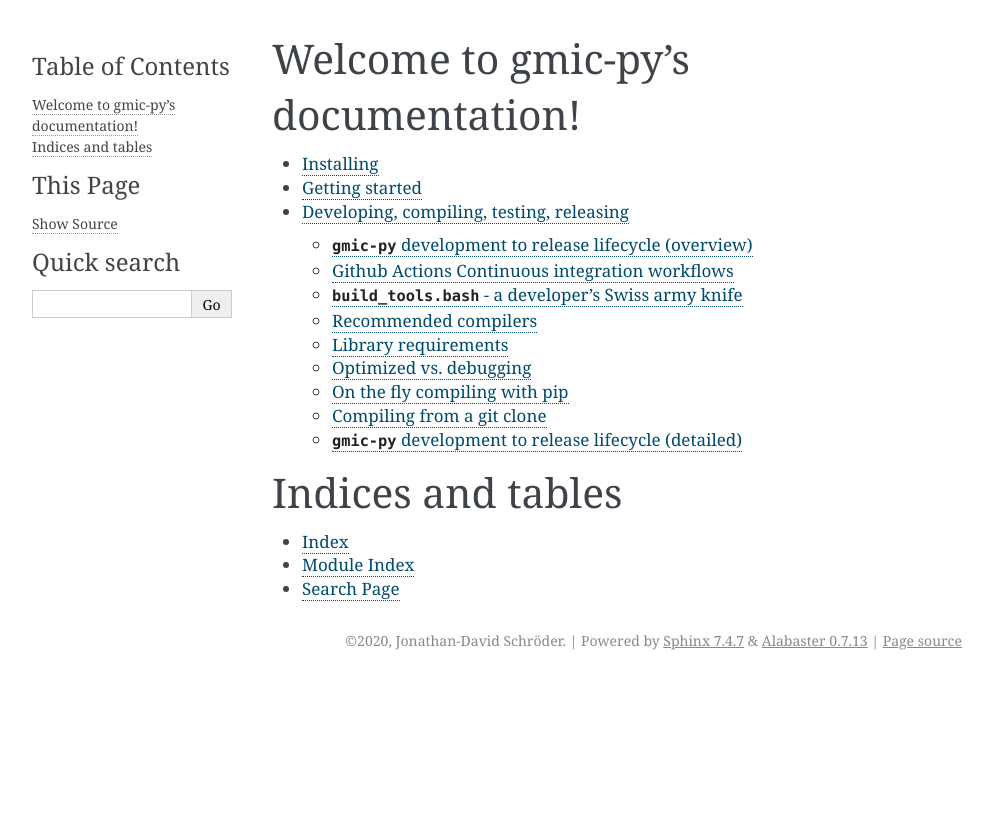
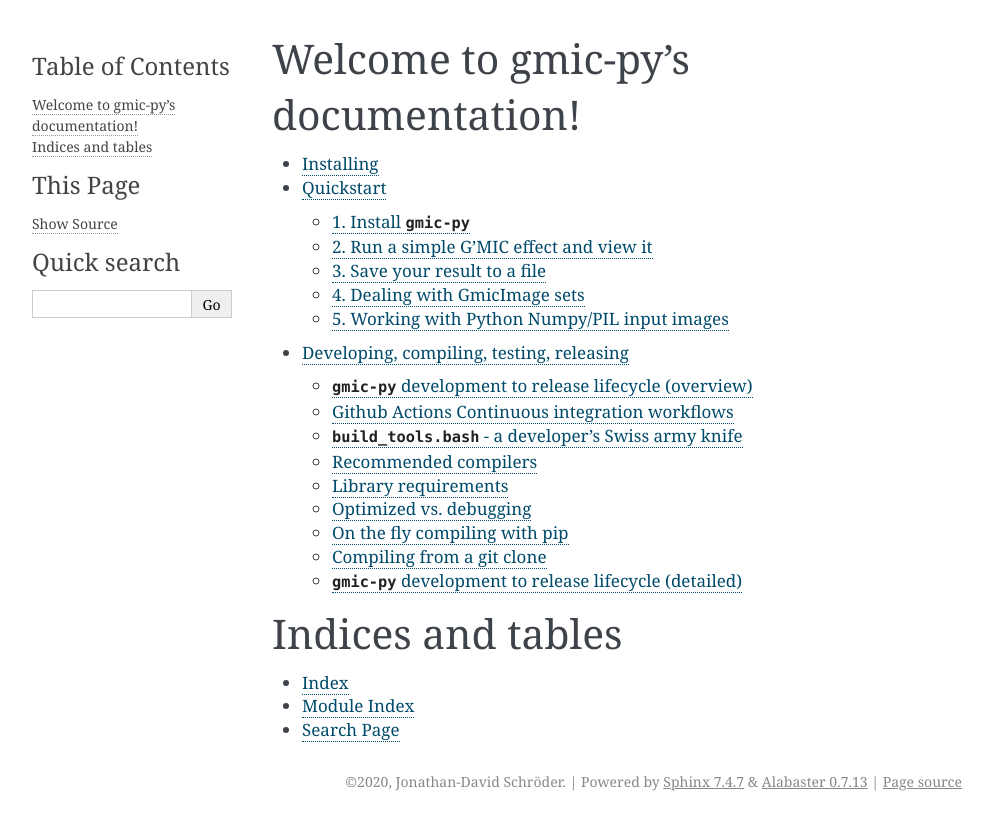
Before and after one commit to myselfhimself/gmic-py, a Sphinx documentation site: the page built from docs/index.rst, in a window 1280 px wide. Shown: the top 830 px of the page, without its empty margins (148-1140 px from the left). Built offline with Sphinx 7.4.7, drawn with Linux system fonts in a browser that asks for light colours; some of the changed lines change nothing that is shown.

Commit message:
#45 75% getting started documentation

````diff
--- a/docs/gettingstarted.rst
+++ b/docs/gettingstarted.rst
@@ -1,17 +1,85 @@
-Getting started
-===============
+Quickstart
+===========
 Here is how to fiddle with gmic-py in five minutes.
 
-gmic-py is a cross-platform Python binding for the G'MIC C++ library.
-G'MIC is nowadays mostly used either through its domain-specific G'MIC image processing language, or through its plug-ins for graphical software.
-Thanks to gmic-py you can fiddle interactively with the C++ API in the middle of any of your Python code.
+``gmic-py`` is a cross-platform Python binding for the G'MIC C++ library.
+G'MIC is nowadays mostly used for its image processing domain-specific language (DSL), or through its plug-ins for graphical software.
+In our case, only the language is available, but it is very powerful though!
 
-Using gmic-py always boils down to importing the gmic python module, running G'MIC-language commands inside a one-time or reusable interpreter.
-```
-import gmic
-print(dir(gmic))
-gmic.run("sp earth blur 4")
-```
+Using ``gmic-py`` always boils down to five steps:
+#. install the module
+#. import it
+#. (instantiate a G'MIC language interpreter)
+#. evaluate a G'MIC expression against G'MIC samples or your own images
+#. retrieve your output images
 
-.. gmicpic:: sp earth blur 4 output earthy.png
-.. gmicpic:: sp leno blur 4
+1. Install ``gmic-py``
+#######################
+This works on Linux or Mac OS for now. You need no compiler, just Python >= 3.6.
+
+In your favorite shell, run:
+
+.. code-block:: sh
+
+    pip install gmic
+
+This will install the G'MIC pre-compiled module for Python:
+
+.. code-block::
+
+    Collecting gmic
+      Downloading gmic-2.9.0-cp36-cp36m-manylinux2014_x86_64.whl (8.8 MB)
+         |████████████████████████████████| 8.8 MB 6.8 MB/s
+    Installing collected packages: gmic
+    Successfully installed gmic-2.9.0
+
+2. Run a simple G'MIC effect and view it
+#########################################
+
+You are now ready to work, open a Python 3 terminal or edit your own ``.py`` file and type in the following:
+
+.. code-block:: python
+
+    import gmic
+    gmic.run("sp earth blur 4")
+
+What that does is:
+
+#. import the ``gmic`` Python module
+#. create a default G'MIC language interpreter and give it an expression to evaluate:
+
+    * ``sp earth`` will load a sample image from G'MIC library, named ``earth``
+    * ``blur 4`` will apply a ``blur`` effect to the image(s) before, here with a force of 4.
+
+The G'MIC language's commands are all listed in its `reference documentation on gmic.eu <https://gmic.eu/reference.shtml>`_. `Here is for the ``blur`` command itself. <https://gmic.eu/reference.shtml#blur>`_
+If you are on Linux (sorry, not Mac OS), you will see a window popping up with the following image:
+
+.. gmicpic:: sp earth blur 4
+
+If you would like to use your own file instead, just write its path first instead of ``sp earth``:
+
+.. code-block:: python
+
+    gmic.run("/home/me/myimage.jpg blur 4")
+
+3. Save your result to a file
+##############################
+
+Whether you are on Linux or MacOS you can also save your image with the ``output`` G'MIC command.
+
+.. code-block:: python
+
+    import gmic
+    gmic.run("sp earth blur 4 output myblurredearth.png") # will save in the current working directory
+
+4. Dealing with GmicImage sets
+###############################
+
+Now you may want to use your images without having to save them first!
+
+**TODO**
+
+5. Working with Python Numpy/PIL input images
+##############################################
+
+**TODO**
````
